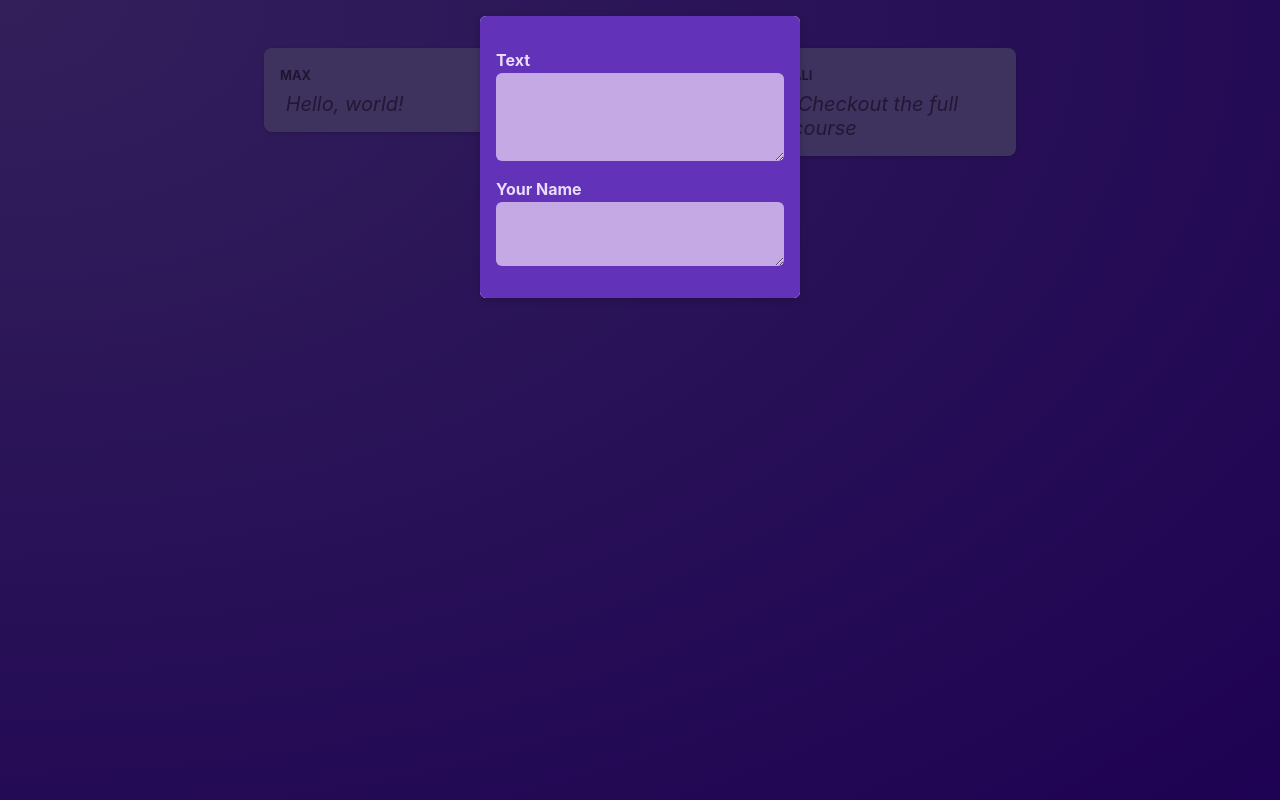
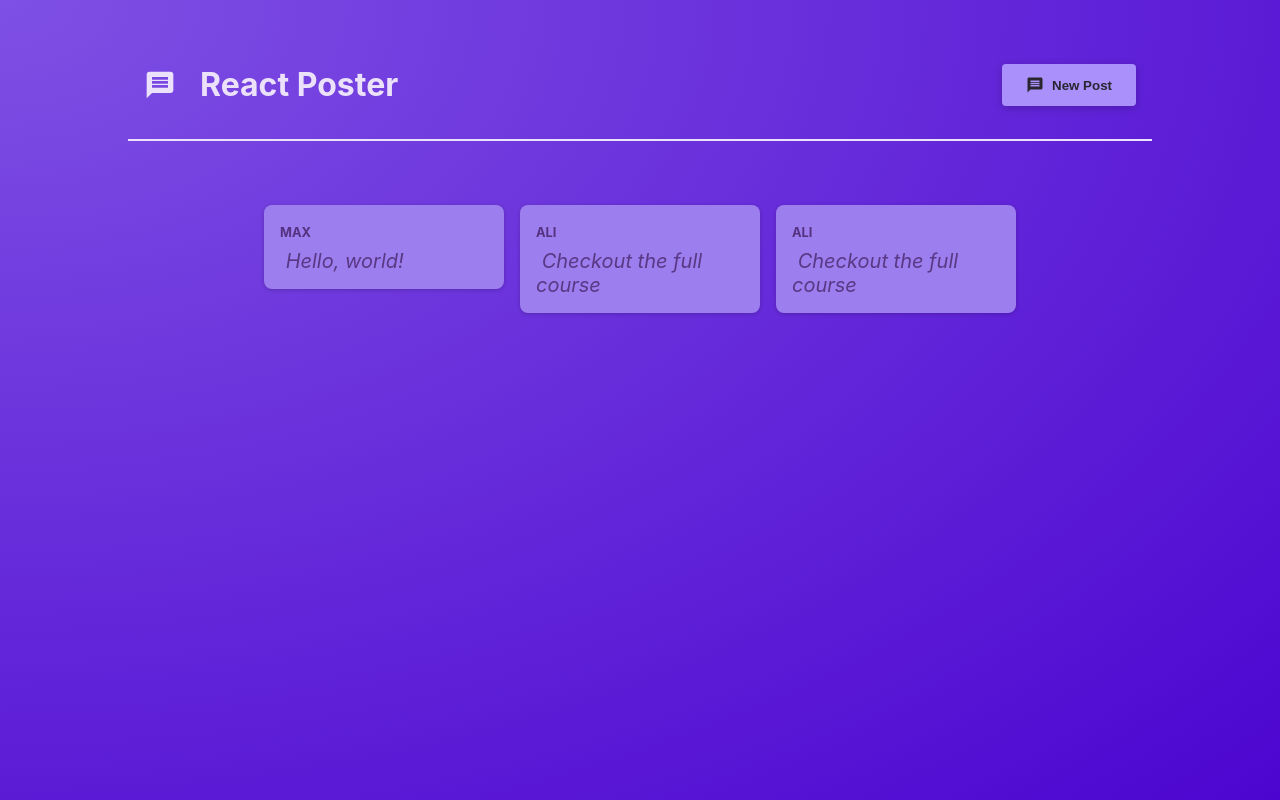
Before and after one commit to 3bd-allah/React-Poster, a React (Create React App) app: page / in a window 1280 px wide. Built offline with nearby package versions, Linux system fonts and the light colour scheme.

Commit message:
Adding shared header

```diff
--- a/package.json
+++ b/package.json
@@ -8,6 +8,7 @@
     "@testing-library/user-event": "^13.5.0",
     "react": "^18.3.1",
     "react-dom": "^18.3.1",
+    "react-icons": "^5.2.1",
     "react-scripts": "5.0.1",
     "web-vitals": "^2.1.4"
   },
--- a/src/App.js
+++ b/src/App.js
@@ -1,11 +1,30 @@
+import { useState } from "react";
+import MainHeader from "./components/MainHeader";
 import PostList from "./components/PostList";
 
 
 function App() {
+  const [modalIsVisible, setModalIsVisible] = useState(false);
+
+  const showModalHandler = ()=>{
+      setModalIsVisible(true)
+  }
+
+  const hideModalHandler = ()=>{
+    setModalIsVisible(false);
+  }
+
   return (
-  <main>
-    <PostList />
-  </main>
+    <>
+      <MainHeader onCreatePost={showModalHandler} />
+      <main>
+        <PostList
+          isPosting={modalIsVisible}
+          onStopPosting={hideModalHandler}
+        />
+
+      </main>
+    </>
   )
 }
 
--- /dev/null
+++ b/src/components/MainHeader.js
@@ -0,0 +1,22 @@
+import React from 'react'
+import classes from './MainHeader.module.css'
+import { MdMessage } from 'react-icons/md'
+
+const MainHeader = ({onCreatePost}) => {
+  return (
+    <header className={classes.header}>
+        <h1 className={classes.logo}>
+            <MdMessage/>
+            React Poster
+        </h1>
+        <p>
+            <button className={classes.button} onClick={onCreatePost}>
+               <MdMessage size={18} />
+               New Post
+            </button>
+        </p>
+    </header>
+  )
+}
+
+export default MainHeader
--- /dev/null
+++ b/src/components/MainHeader.module.css
@@ -0,0 +1,37 @@
+
+.header {
+    /* padding: 2rem 10%; */
+    margin: 2rem 10%;
+    padding: 1rem;
+    text-align: center;
+    display: flex;
+    justify-content: space-between;
+    align-items: center;
+    border-bottom: 2px solid #ece1fa;
+  }
+
+  .logo {
+    font-size: 2rem;
+    display: flex;
+    gap: 1.5rem;
+    align-items: center;
+    color: #ece1fa;
+  }
+
+  .button {
+    display: inline-flex;
+    align-items: center;
+    gap: 0.5rem;
+    padding: 0.75rem 1.5rem;
+    background-color: #a990fb;
+    color: #2a2630;
+    border: none;
+    border-radius: 4px;
+    box-shadow: 0 2px 8px rgba(0, 0, 0, 0.2);
+    cursor: pointer;
+    font-weight: bold;
+  }
+
+  .button:hover {
+    background-color: #8c6cf7;
+  }
--- a/src/components/PostList.js
+++ b/src/components/PostList.js
@@ -4,7 +4,7 @@
 import NewPost from "./NewPost";
 import Modal from "./Modal";
 
-const PostList = () => {
+const PostList = ({isPosting, onStopPosting}) => {
   const [enteredBody, setEnteredBody] = useState("Hello, world!");
   const [enteredAuthor, setEnteredAuthor] = useState("Max");
   const [modalIsVisible, setModalIsVisible] = useState(true);
@@ -17,20 +17,17 @@
     setEnteredAuthor(event.target.value);
   };
 
-  const hideModalHandler = ()=>{
-    setModalIsVisible(false);
-  }
   return (
     <>
-    {modalIsVisible &&(
+      {isPosting &&
+        <Modal onClose = {onStopPosting}>
+          <NewPost
+            onBodyChange={bodyChangeHandler}
+            onAuthorChange={authorChangeHandler}
+          />
+        </Modal>
+      }
 
-      <Modal onClose = {hideModalHandler}>
-        <NewPost
-          onBodyChange={bodyChangeHandler}
-          onAuthorChange={authorChangeHandler}
-        />
-      </Modal>
-    )}
       <ul className={classes.posts}>
         <li>
           <Post name={enteredAuthor} content={enteredBody} />
```
Also changed, not shown: 1 other file (tests, documents, lock files or other folders).
